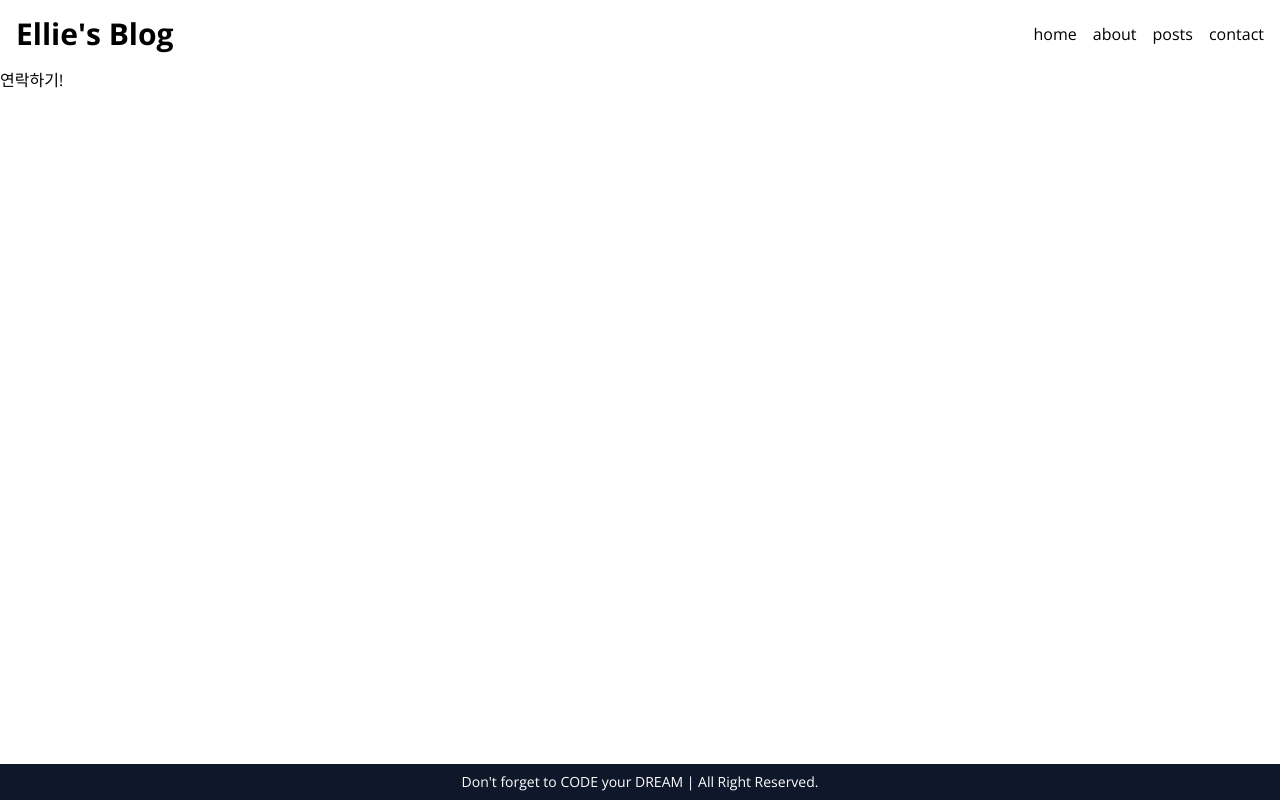
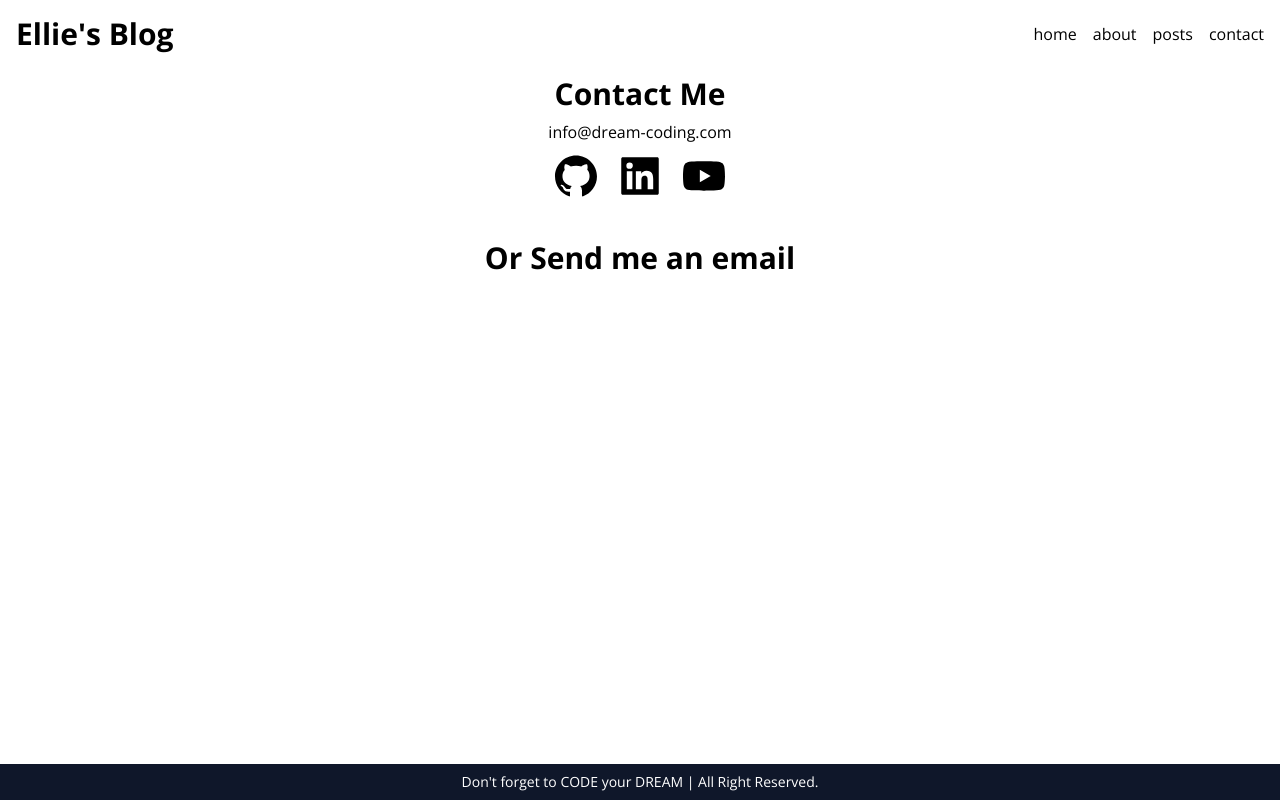
Before and after one commit to k2core/nextjs004, a Next.js app: page /contact in a window 1280 px wide. Built offline with nearby package versions, Linux system fonts and the light colour scheme.

Commit message:
정보, 연락 페이져(1) - 페이지
정보(about), 연락(contact) 페이지 만들기
이메일 입력폼은 다음에.

Changes to be committed:
modified:   src/app/about/page.tsx
modified:   src/app/contact/page.tsx
new file:   src/components/ContactForm.tsx

```diff
--- a/src/app/about/page.tsx
+++ b/src/app/about/page.tsx
@@ -1,3 +1,30 @@
+import Hero from "@/components/Hero";
+
+const TITLE_CLASS = "text-2xl font-bold text-gray-800 my-2";
+
 export default function AboutPage() {
-  return <p>나에대해!</p>;
+  return (
+    <>
+      <Hero />
+      <section className="bg-gray-100 shadow-lg p-8 m-8 text-center">
+        <h2 className={TITLE_CLASS}>Who Am I?</h2>
+        <p>
+          개발을 사랑하는 풀스택 개발자 <br />
+          사람과 디자인을 담는 웹앱을 만들고 있음
+        </p>
+        <h2 className={TITLE_CLASS}>Career</h2>
+        <p>
+          구글러 (~Now) <br />
+          메이스북 (~2019) <br />
+          삼준전자 (~2015)
+        </p>
+        <h2 className={TITLE_CLASS}>Skills</h2>
+        <p>
+          React, Vue, Node <br />
+          Git, Clean Code <br />
+          VS Code, IntelliJ, MongoDB
+        </p>
+      </section>
+    </>
+  );
 }
--- a/src/app/contact/page.tsx
+++ b/src/app/contact/page.tsx
@@ -1,3 +1,32 @@
+import ContactForm from "@/components/ContactForm";
+import { AiFillGithub, AiFillLinkedin, AiFillYoutube } from "react-icons/ai";
+
+const LINKS = [
+  { icon: <AiFillGithub />, url: "" },
+  { icon: <AiFillLinkedin />, url: "" },
+  { icon: <AiFillYoutube />, url: "" },
+];
+
 export default function ContactPage() {
-  return <p>연락하기!</p>;
+  return (
+    <section className="flex flex-col items-center">
+      <h2 className="text-3xl font-bold my-2">Contact Me</h2>
+      <p>info@dream-coding.com</p>
+      <ul className="flex gap-4 my-2">
+        {LINKS.map((link, index) => (
+          <a
+            key={index}
+            href={link.url}
+            target="_blank"
+            rel="noreferrer"
+            className="text-5xl hover:text-yellow-400"
+          >
+            {link.icon}
+          </a>
+        ))}
+      </ul>
+      <h2 className="text-3xl font-bold my-8">Or Send me an email</h2>
+      <ContactForm />
+    </section>
+  );
 }
--- /dev/null
+++ b/src/components/ContactForm.tsx
@@ -0,0 +1,3 @@
+export default function ContactForm() {
+  return <></>;
+}
```
